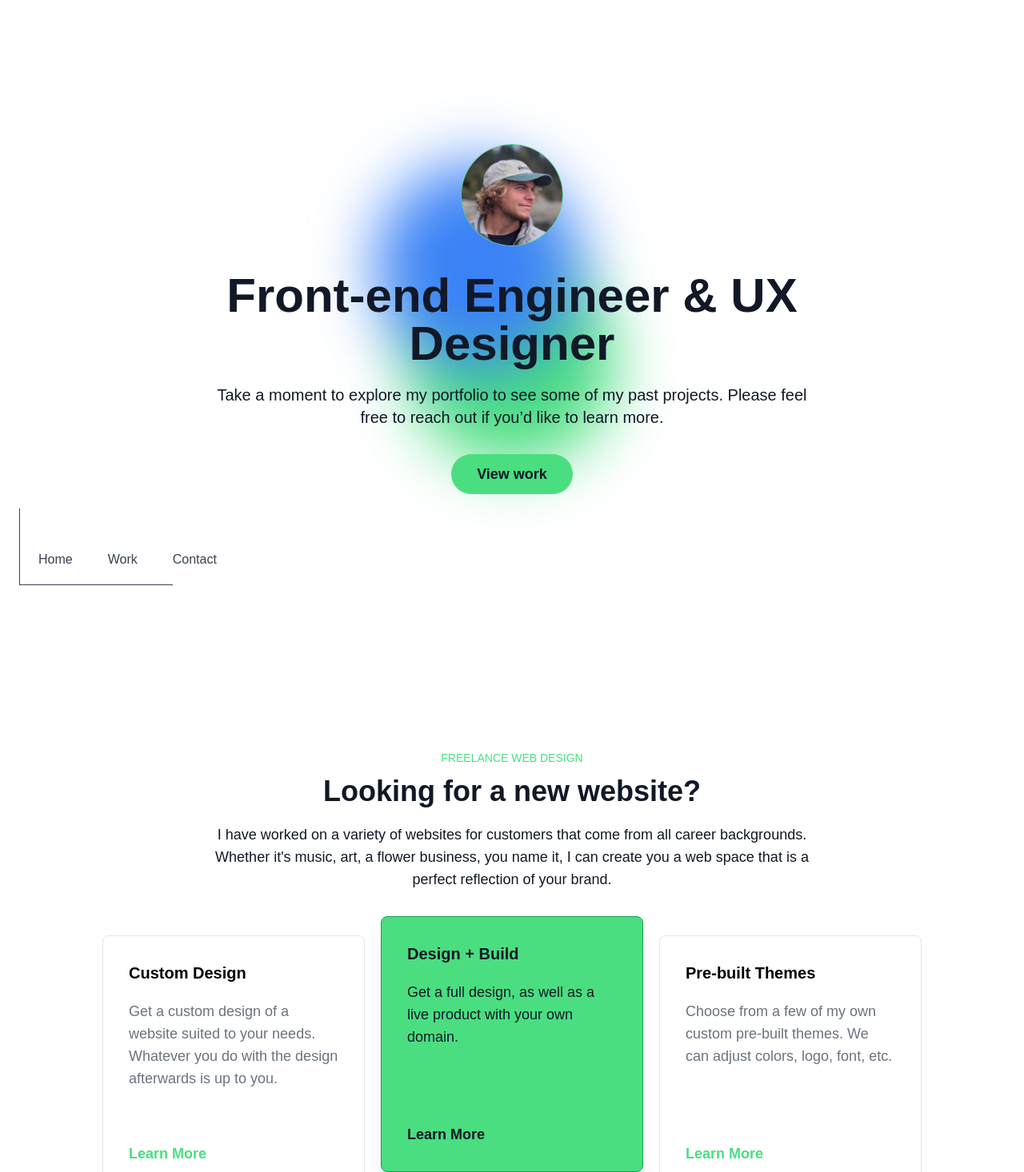
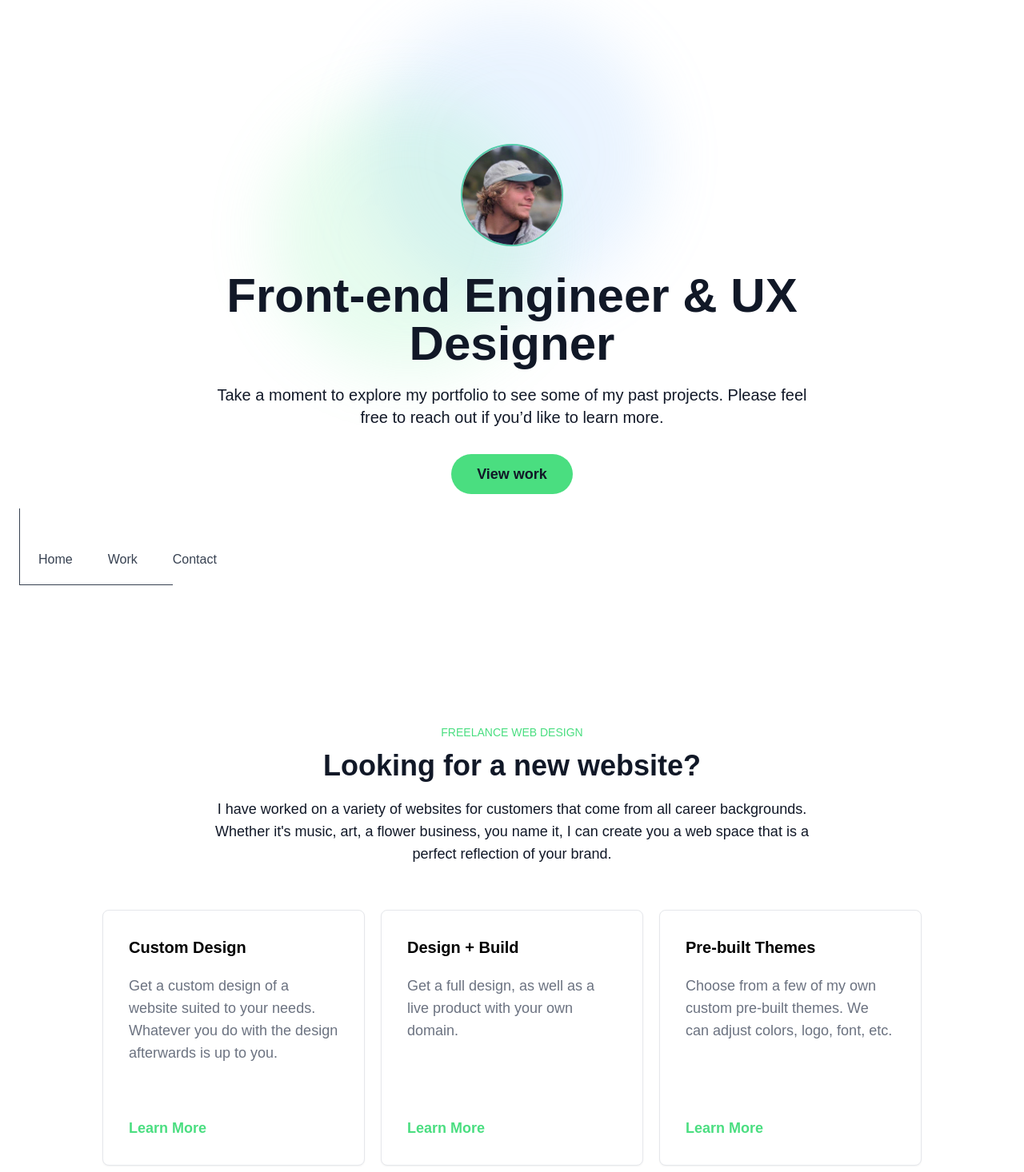
Before and after one commit to austinbowers/austinbowers-design-v2, a Vue app: page / in a window 1280 px wide. Shown: the part 44-1510 px from the top of the page at 80% size. Built offline with nearby package versions, Linux system fonts and the light colour scheme.

Commit message:
Update Dist.

```diff
--- a/src/App.vue
+++ b/src/App.vue
@@ -1,12 +1,11 @@
 <template class="relative">
   <Header />
   <LowerLeftNav />
-
-  <section v-if="!workPage">
+  <section class="z-30" v-if="!workPage">
     <Landing @toggle-work-page="toggleWorkPage" />
     <FreelanceWebDesign />
   </section>
-  <section v-if="workPage">
+  <section class="z-30" v-if="workPage">
     <div
       class="dark:text-gray-200 text-gray-900 mx-auto max-w-screen-lg relative z-30"
     >
@@ -43,6 +42,12 @@
       </div>
     </div>
   </section>
+        <div
+        class="animated-blur-1 absolute rounded-full blur-2xl dark:bg-green-500 bg-green-300 top-0 z-20"
+      ></div>
+      <div
+        class="animated-blur-2 absolute rounded-full blur-2xl dark:bg-blue-500 bg-blue-300 top-0 z-10"
+      ></div>
 </template>
 
 <script>
@@ -75,4 +80,84 @@ export default {
 body {
   @apply transition duration-300;
 }
+.animated-circle-outline {
+  @apply border-green-400;
+  animation: 6s linear infinite alternate ease-in-out;
+  animation-name: circle-outline-color-change;
+}
+.animated-blur-1 {
+  animation: 35s linear infinite alternate ease-in-out;
+  animation-name: blur-move-1;
+  opacity: 0;
+}
+.animated-blur-2 {
+  animation: 35s linear infinite alternate ease-in-out;
+  animation-name: blur-move-2;
+  opacity: 0;
+}
+
+@keyframes circle-outline-color-change {
+  0% {
+    @apply border-green-400;
+  }
+  50% {
+    @apply border-blue-400;
+  }
+  100% {
+    @apply border-green-400;
+  }
+}
+
+@keyframes blur-move-1 {
+  0% {
+    opacity: 0;
+    top: 5%;
+    left: 5%;
+    right: 40%;
+    height: 20rem;
+    width: 20rem;
+  }
+  50% {
+    opacity: 70%;
+    top: 60%;
+    left: 80%;
+    right:20%;
+    height: 25rem;
+    width:25rem;
+  }
+  100% {
+    opacity: 0;
+    top: 5%;
+    left: 5%;
+    right: 40%;
+    height: 20rem;
+    width: 20rem;
+  }
+}
+@keyframes blur-move-2 {
+  0% {
+    opacity: 0;
+    top: 10%;
+    left: 50%;
+    right:0%;
+    height: 20rem;
+    width: 20rem;
+  }
+  50% {
+    opacity: 70%;
+    top: 0%;
+    right:100%;
+    left: 0%;
+    height: 30rem;
+    width:30rem;
+  }
+  100% {
+    opacity: 0;
+    top: 10%;
+    left: 50%;
+    right:0%;
+    height: 20rem;
+    width: 20rem;
+  }
+}
 </style>
--- a/src/components/FreelanceWebDesign.vue
+++ b/src/components/FreelanceWebDesign.vue
@@ -23,15 +23,14 @@
         </p>
         <p class="absolute bottom-0 left-0 font-bold text-green-400 cursor-pointer p-8">Learn More</p>
       </div>
-
       <div
-        class="rounded-lg bg-green-400 shadow-xl border dark:border-gray-700 border-green-600 text-gray-900 relative h-80"
+        class="rounded-lg dark:bg-gray-800 shadow-sm bg-white border dark:border-gray-700 dark:text-white text-grey-900 relative h-80 md:mt-6"
       >
         <h6 class="font-semibold px-8 pt-8 pb-5">Design + Build</h6>
-        <p class="px-8 pb-5">
+        <p class="px-8 pb-5 text-gray-500">
           Get a full design, as well as a live product with your own domain.
         </p>
-        <p class="absolute bottom-0 left-0 font-bold text-gray-900 cursor-pointer p-8">Learn More</p>
+        <p class="absolute bottom-0 left-0 font-bold text-green-400 cursor-pointer p-8">Learn More</p>
       </div>
 
       <div
--- a/src/components/Landing.vue
+++ b/src/components/Landing.vue
@@ -1,17 +1,11 @@
 <template>
-  <section id="landing" class="dark:bg-gray-900 bg-white relative overflow-hidden">
-    <div
-      class="animated-blur-1 absolute w-64 h-64 rounded-full blur-2xl dark:bg-green-600 bg-green-400 top-0 z-10"
-    ></div>
-     <div
-      class="animated-blur-2 absolute w-64 h-64 rounded-full blur-2xl dark:bg-blue-400 bg-blue-500 top-0 z-10"
-    ></div>
-    <div class="flex justify-center pt-40 pb-80 px-8">
+  <section id="landing" class="dark:bg-gray-900 bg-white relative">
+    <div class="flex justify-center pt-24 md:pt-40 pb-72 px-8">
       <div class="dark:text-gray-200 text-gray-900 text-center max-w-screen-md relative z-30">
         <div class="flex justify-center mb-8">
           <div class="relative">
             <img
-              class="rounded-full border animated-circle-outline w-32 relative z-20"
+              class="rounded-full border-2 animated-circle-outline w-32 relative z-20"
               alt="me"
               src="../assets/self-image.jpg"
             />
@@ -37,70 +31,9 @@
         this.$emit('toggle-work-page');
       }
     }
-  };
+  }
 </script>
 
 <style lang="scss" scoped>
-    .animated-circle-outline {
-      @apply border-green-400;
-      animation: 5s linear infinite alternate ease-in-out;
-      animation-name: circle-outline-color-change;
-    }
-    .animated-blur-1 {
-        animation: 30s linear infinite alternate ease-in-out;
-        animation-name: blur-move-1;
-        opacity:0;
-    }
-    .animated-blur-2 {
-        animation: 30s linear infinite alternate ease-in-out;
-        animation-name: blur-move-2;
-        opacity:0;
-    }
 
-    @keyframes circle-outline-color-change {
-        0% {
-            @apply border-green-400;
-        }
-        50% {
-            @apply border-blue-400;
-        }
-        100% {
-            @apply border-green-400;
-        }
-    }
-
-    @keyframes blur-move-1 {
-        0% {
-            opacity:0;
-            top: 20%;
-            left: 20%;
-        }
-        50% {
-            opacity:60;
-            top: 60%;
-            left: 80%;
-        }
-        100% {
-            opacity:0;
-            top: 20%;
-            left: 0%;
-        }
-    }
-    @keyframes blur-move-2 {
-        0% {
-            opacity:0;
-            top: 10%;
-            left: 50%;
-        }
-        50% {
-             opacity:60;
-            top: 40%;
-            left: 10%;
-        }
-        100% {
-            opacity: 0;
-            top: 10%;
-            left: 50%;
-        }
-    }
 </style>
```
